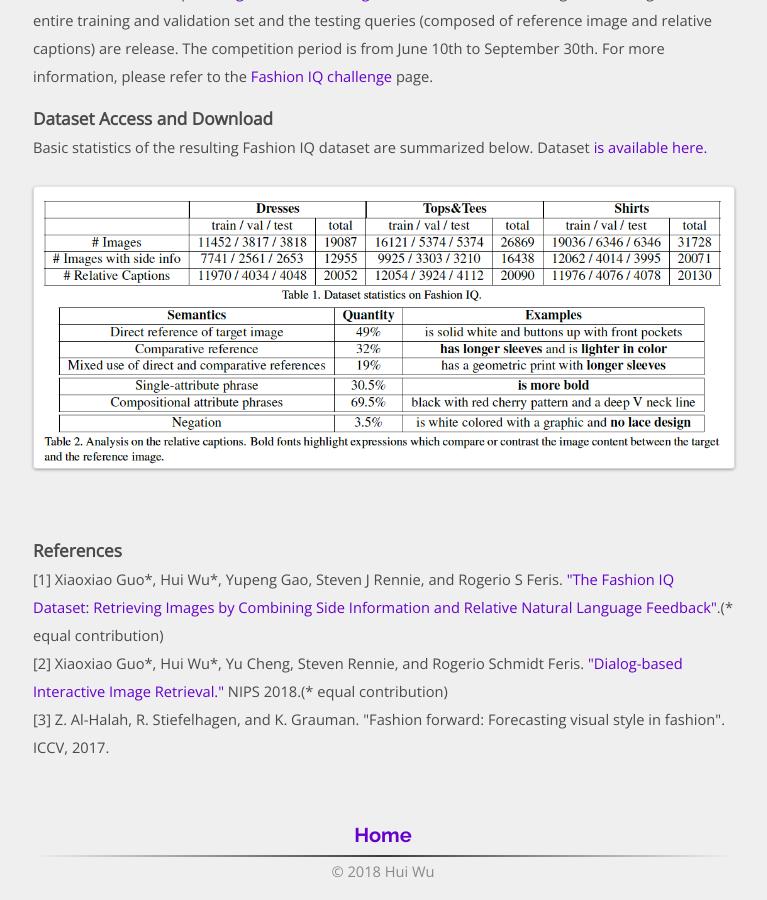
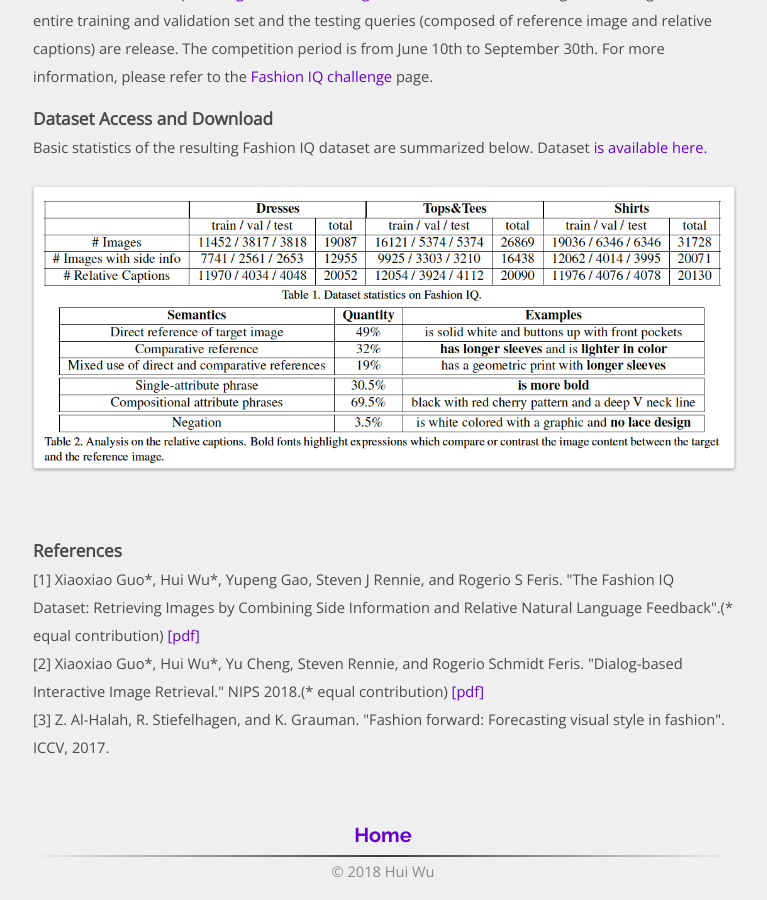
Before and after one commit to spacew/spacew.github.io, a Jekyll site: the page built from _posts/2019-05-29-fashion-iq.markdown, in a window 1280 px wide and 900 px high, scrolled down 1347 px. Shown: the whole window, without its empty margins (257-1024 px from the left). Built offline with Jekyll 4.4.1, drawn with Linux system fonts in a browser that asks for light colours.

Commit message:
Update 2019-05-29-fashion-iq.markdown

```diff
--- a/_posts/2019-05-29-fashion-iq.markdown
+++ b/_posts/2019-05-29-fashion-iq.markdown
@@ -52,10 +52,10 @@
 ### References
 <p>
   [1] Xiaoxiao Guo*, Hui Wu*, Yupeng Gao, Steven J Rennie, and Rogerio S Feris.
-  <a href="https://arxiv.org/abs/1905.12794">"The Fashion IQ Dataset: Retrieving Images by Combining Side Information and Relative Natural Language Feedback"</a>.(* equal contribution)
+ "The Fashion IQ Dataset: Retrieving Images by Combining Side Information and Relative Natural Language Feedback".(* equal contribution)  <a href="https://arxiv.org/abs/1905.12794">[pdf]</a>
   <br/>
   [2] Xiaoxiao Guo*, Hui Wu*, Yu Cheng, Steven Rennie, and Rogerio Schmidt Feris.
-  <a href="https://papers.nips.cc/paper/7348-dialog-based-interactive-image-retrieval.pdf">"Dialog-based Interactive Image Retrieval."</a> NIPS 2018.(* equal contribution)
+  "Dialog-based Interactive Image Retrieval." NIPS 2018.(* equal contribution) <a href="https://papers.nips.cc/paper/7348-dialog-based-interactive-image-retrieval.pdf">[pdf]</a>
   <br/>
   [3] Z. Al-Halah, R. Stiefelhagen, and K. Grauman. "Fashion forward: Forecasting visual style in fashion". ICCV, 2017.
 </p>
```
